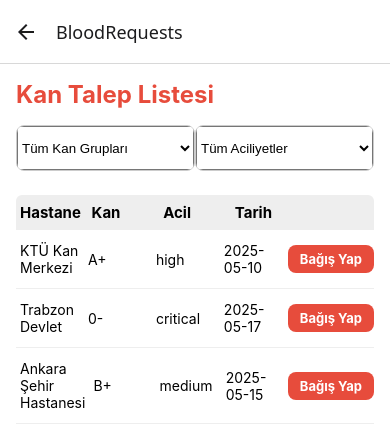
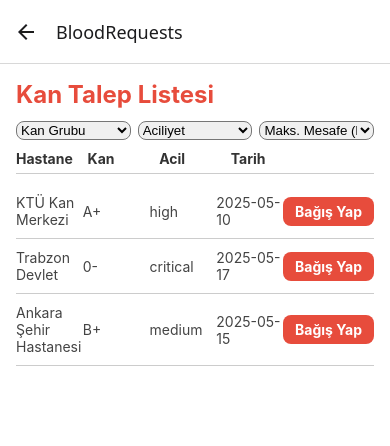
Before and after one commit to seriftales/Hemolink, a React Native app in the folder frontend/: screen /BloodRequests in a window 390 px wide. Shown: the top 446 px of the page. Built offline with nearby package versions, Linux system fonts and the light colour scheme.

Commit message:
Bagış yapma ekranı güncellendi lisletenmiş görüntü oluşuturldu , bağış taleplerini filtreleme butonları eklendi

```diff
--- a/frontend/package.json
+++ b/frontend/package.json
@@ -25,7 +25,8 @@
     "react-native-maps": "1.20.1",
     "react-native-reanimated": "~3.17.4",
     "react-native-safe-area-context": "5.4.0",
-    "react-native-screens": "~4.10.0"
+    "react-native-screens": "~4.10.0",
+    "expo-location": "~18.1.5"
   },
   "devDependencies": {
     "@babel/core": "^7.20.0",
--- a/frontend/screens/BloodRequestListScreen.js
+++ b/frontend/screens/BloodRequestListScreen.js
@@ -4,13 +4,13 @@ import React, { useState } from 'react';
 import {
   View,
   Text,
+  FlatList,
   StyleSheet,
-  FlatList,
   TouchableOpacity,
-  ScrollView,
 } from 'react-native';
 import { Picker } from '@react-native-picker/picker';
 
+// 🔻 Sahte kan talepleri (backend hazır olana kadar)
 const mockRequests = [
   {
     id: 1,
@@ -18,6 +18,8 @@ const mockRequests = [
     blood_type: 'A+',
     urgency: 'high',
     date: '2025-05-10',
+    latitude: 40.986,
+    longitude: 39.718,
   },
   {
     id: 2,
@@ -25,6 +27,8 @@ const mockRequests = [
     blood_type: '0-',
     urgency: 'critical',
     date: '2025-05-17',
+    latitude: 40.984,
+    longitude: 39.723,
   },
   {
     id: 3,
@@ -32,17 +36,50 @@ const mockRequests = [
     blood_type: 'B+',
     urgency: 'medium',
     date: '2025-05-15',
+    latitude: 39.925,
+    longitude: 32.8369,
   },
 ];
+
+// Kullanıcının sahte konumu (gerçek uygulamada geolocation alınmalı)
+const userLocation = {
+  latitude: 40.987,
+  longitude: 39.720,
+};
+
+// Mesafeyi hesaplayan fonksiyon (Haversine)
+const getDistance = (lat1, lon1, lat2, lon2) => {
+  const R = 6371; // km
+  const dLat = ((lat2 - lat1) * Math.PI) / 180;
+  const dLon = ((lon2 - lon1) * Math.PI) / 180;
+  const a =
+    Math.sin(dLat / 2) ** 2 +
+    Math.cos((lat1 * Math.PI) / 180) *
+      Math.cos((lat2 * Math.PI) / 180) *
+      Math.sin(dLon / 2) ** 2;
+  return R * (2 * Math.atan2(Math.sqrt(a), Math.sqrt(1 - a)));
+};
 
 const BloodRequestListScreen = () => {
   const [selectedBloodType, setSelectedBloodType] = useState('');
   const [selectedUrgency, setSelectedUrgency] = useState('');
+  const [maxDistanceKm, setMaxDistanceKm] = useState('');
 
+  // 🔍 Filtreleme işlemi
   const filteredRequests = mockRequests.filter((req) => {
-    const matchesBlood = selectedBloodType ? req.blood_type === selectedBloodType : true;
-    const matchesUrgency = selectedUrgency ? req.urgency === selectedUrgency : true;
-    return matchesBlood && matchesUrgency;
+    const matchesBlood =
+      !selectedBloodType || req.blood_type === selectedBloodType;
+    const matchesUrgency = !selectedUrgency || req.urgency === selectedUrgency;
+    const distance = getDistance(
+      userLocation.latitude,
+      userLocation.longitude,
+      req.latitude,
+      req.longitude
+    );
+    const matchesDistance =
+      !maxDistanceKm || distance <= parseFloat(maxDistanceKm);
+
+    return matchesBlood && matchesUrgency && matchesDistance;
   });
 
   const renderItem = ({ item }) => (
@@ -51,131 +88,130 @@ const BloodRequestListScreen = () => {
       <Text style={styles.cell}>{item.blood_type}</Text>
       <Text style={styles.cell}>{item.urgency}</Text>
       <Text style={styles.cell}>{item.date}</Text>
-      <TouchableOpacity style={styles.donateButton}>
-        <Text style={styles.donateText}>Bağış Yap</Text>
+      <TouchableOpacity style={styles.button}>
+        <Text style={styles.buttonText}>Bağış Yap</Text>
       </TouchableOpacity>
     </View>
   );
 
   return (
-    <ScrollView style={styles.container}>
-      <Text style={styles.title}>Kan Talep Listesi</Text>
+    <View style={styles.container}>
+      <Text style={styles.header}>Kan Talep Listesi</Text>
 
-      <View style={styles.filterRow}>
-        <View style={styles.pickerContainer}>
+      {/* 🔻 Filtreler */}
+      <View style={styles.filters}>
         <Picker
           selectedValue={selectedBloodType}
-            onValueChange={(value) => setSelectedBloodType(value)}
           style={styles.picker}
+          onValueChange={(itemValue) => setSelectedBloodType(itemValue)}
         >
-            <Picker.Item label="Tüm Kan Grupları" value="" />
+          <Picker.Item label="Kan Grubu" value="" />
           <Picker.Item label="A+" value="A+" />
           <Picker.Item label="A-" value="A-" />
           <Picker.Item label="B+" value="B+" />
           <Picker.Item label="B-" value="B-" />
-            <Picker.Item label="AB+" value="AB+" />
-            <Picker.Item label="AB-" value="AB-" />
           <Picker.Item label="0+" value="0+" />
           <Picker.Item label="0-" value="0-" />
         </Picker>
+
+        <Picker
+          selectedValue={selectedUrgency}
+          style={styles.picker}
+          onValueChange={(itemValue) => setSelectedUrgency(itemValue)}
+        >
+          <Picker.Item label="Aciliyet" value="" />
+          <Picker.Item label="low" value="low" />
+          <Picker.Item label="medium" value="medium" />
+          <Picker.Item label="high" value="high" />
+          <Picker.Item label="critical" value="critical" />
+        </Picker>
+
+        <Picker
+          selectedValue={maxDistanceKm}
+          style={styles.picker}
+          onValueChange={(itemValue) => setMaxDistanceKm(itemValue)}
+        >
+          <Picker.Item label="Maks. Mesafe (km)" value="" />
+          <Picker.Item label="5 km" value="5" />
+          <Picker.Item label="10 km" value="10" />
+          <Picker.Item label="20 km" value="20" />
+          <Picker.Item label="100 km" value="100" />
+        </Picker>
       </View>
 
-        <View style={styles.pickerContainer}>
-          <Picker
-            selectedValue={selectedUrgency}
-            onValueChange={(value) => setSelectedUrgency(value)}
-            style={styles.picker}
-          >
-            <Picker.Item label="Tüm Aciliyetler" value="" />
-            <Picker.Item label="Low" value="low" />
-            <Picker.Item label="Medium" value="medium" />
-            <Picker.Item label="High" value="high" />
-            <Picker.Item label="Critical" value="critical" />
-          </Picker>
-        </View>
-      </View>
-
-      {/* Başlık Satırı */}
-      <View style={styles.headerRow}>
-        <Text style={[styles.cell, styles.headerCell]}>Hastane</Text>
-        <Text style={[styles.cell, styles.headerCell]}>Kan</Text>
-        <Text style={[styles.cell, styles.headerCell]}>Acil</Text>
-        <Text style={[styles.cell, styles.headerCell]}>Tarih</Text>
-        <Text style={[styles.cell, styles.headerCell]}></Text>
+      {/* 📋 Tablo */}
+      <View style={styles.tableHeader}>
+        <Text style={styles.headerCell}>Hastane</Text>
+        <Text style={styles.headerCell}>Kan</Text>
+        <Text style={styles.headerCell}>Acil</Text>
+        <Text style={styles.headerCell}>Tarih</Text>
+        <Text style={styles.headerCell}></Text>
       </View>
 
       <FlatList
         data={filteredRequests}
+        renderItem={renderItem}
         keyExtractor={(item) => item.id.toString()}
-        renderItem={renderItem}
+        contentContainerStyle={{ paddingBottom: 60 }}
       />
-    </ScrollView>
+    </View>
   );
 };
 
 const styles = StyleSheet.create({
   container: {
+    padding: 16,
+    backgroundColor: '#fff',
     flex: 1,
-    backgroundColor: '#fff',
-    padding: 16,
   },
-  title: {
+  header: {
     fontSize: 24,
+    color: '#e74c3c',
     fontWeight: 'bold',
-    color: '#e74c3c',
-    marginBottom: 16,
+    marginBottom: 12,
   },
-  filterRow: {
+  filters: {
     flexDirection: 'row',
+    flexWrap: 'wrap',
+    marginBottom: 10,
     justifyContent: 'space-between',
-    marginBottom: 16,
-    flexWrap: 'wrap',
-  },
-  pickerContainer: {
-    flex: 1,
-    minWidth: '48%',
-    marginBottom: 8,
-    borderWidth: 1,
-    borderColor: '#ccc',
-    borderRadius: 8,
-    overflow: 'hidden',
   },
   picker: {
-    height: 44,
-    width: '100%',
+    width: '32%',
+    backgroundColor: '#f0f0f0',
+    borderRadius: 8,
   },
-  headerRow: {
+  tableHeader: {
     flexDirection: 'row',
-    backgroundColor: '#eee',
-    paddingVertical: 8,
-    borderTopLeftRadius: 6,
-    borderTopRightRadius: 6,
+    borderBottomWidth: 1,
+    paddingBottom: 6,
+    borderColor: '#ccc',
+    marginBottom: 10,
+  },
+  headerCell: {
+    flex: 1,
+    fontWeight: 'bold',
+    color: '#333',
   },
   row: {
     flexDirection: 'row',
+    paddingVertical: 10,
+    borderBottomWidth: 0.5,
+    borderColor: '#ccc',
     alignItems: 'center',
-    paddingVertical: 12,
-    borderBottomWidth: 1,
-    borderColor: '#eee',
   },
   cell: {
     flex: 1,
-    fontSize: 14,
-    paddingHorizontal: 4,
+    color: '#444',
   },
-  headerCell: {
-    fontWeight: 'bold',
-    fontSize: 15,
-  },
-  donateButton: {
+  button: {
     backgroundColor: '#e74c3c',
     paddingVertical: 6,
     paddingHorizontal: 12,
     borderRadius: 8,
   },
-  donateText: {
+  buttonText: {
     color: '#fff',
-    fontSize: 13,
     fontWeight: 'bold',
   },
 });
```
Also changed, not shown: 1 other file (tests, documents, lock files or other folders). Lines whose indentation alone changed are shown as unchanged.
